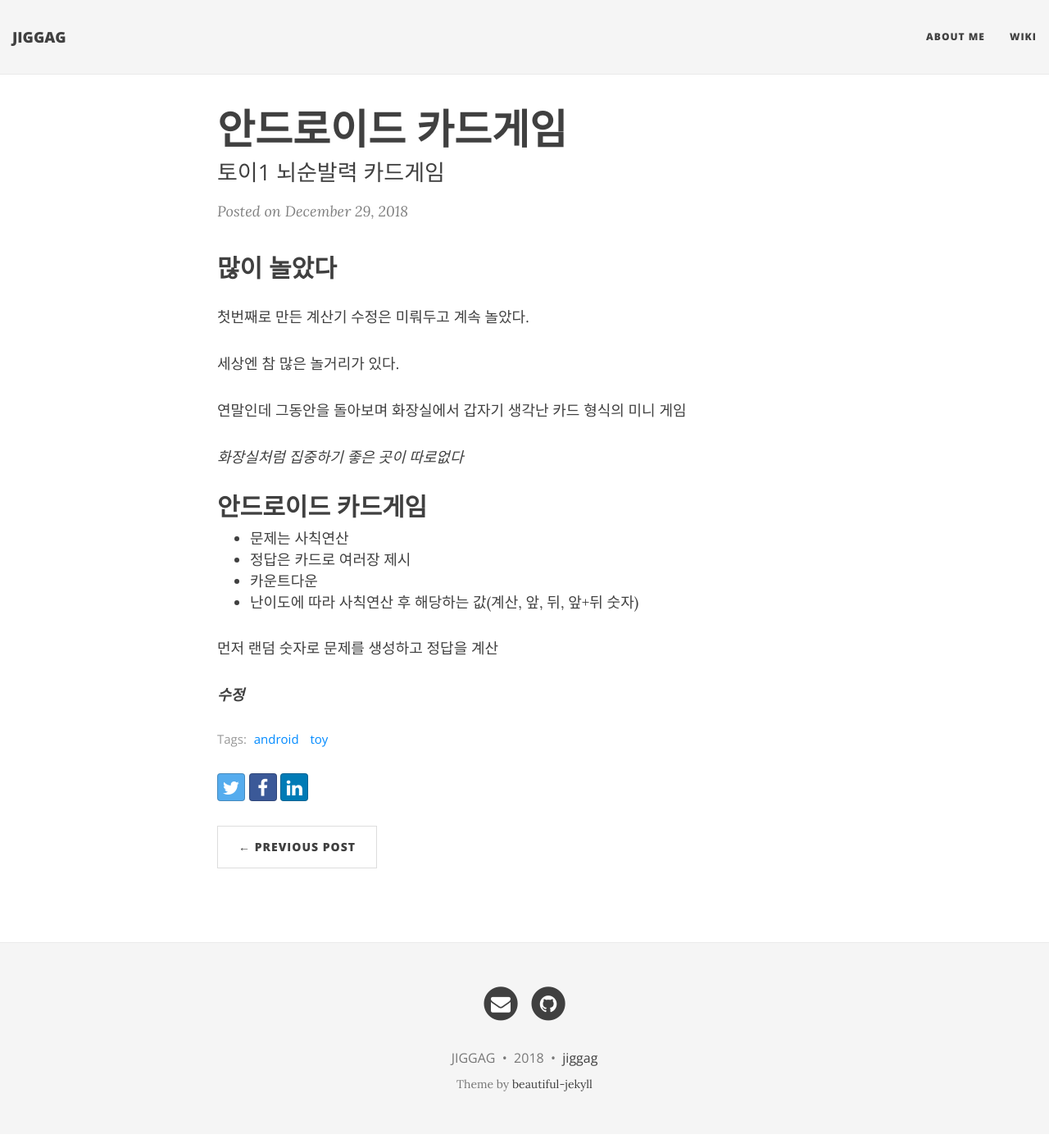
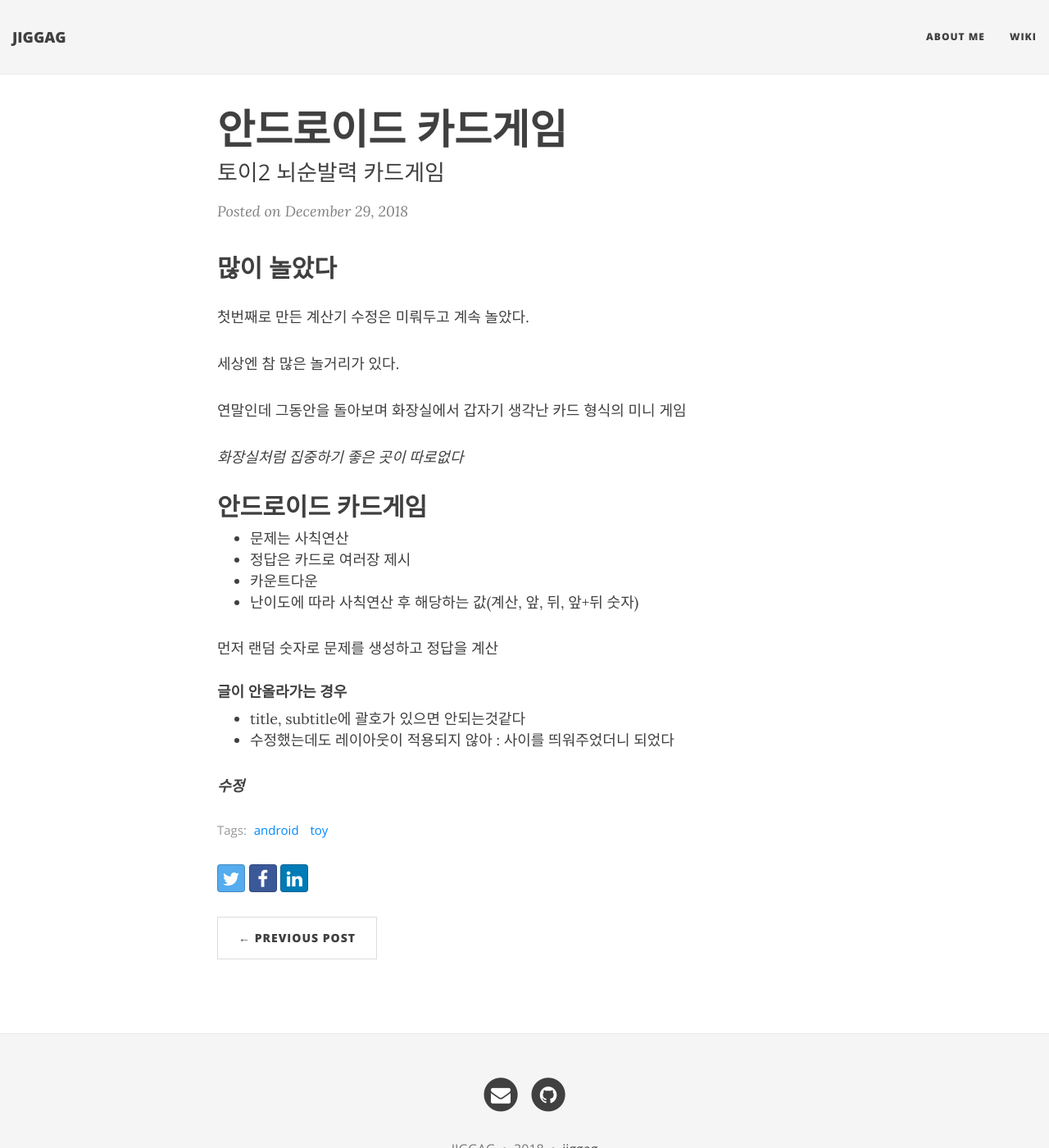
Before and after one commit to jiggag/jiggag.github.io, a Jekyll site: the page built from _posts/2018-12/2018-12-29-android-toy-brainquick-cardgame.md, in a window 1280 px wide and 1400 px high. Shown: the whole window at 82% size. Built offline with Jekyll 4.4.1, drawn with Linux system fonts in a browser that asks for light colours; nearby versions of some CDN libraries.

Commit message:
Update 2018-12-29-android-toy-brainquick-cardgame.md

```diff
--- a/_posts/2018-12/2018-12-29-android-toy-brainquick-cardgame.md
+++ b/_posts/2018-12/2018-12-29-android-toy-brainquick-cardgame.md
@@ -2,7 +2,7 @@
 layout : post
 published : true
 title : 안드로이드 카드게임
-subtitle : 토이1 뇌순발력 카드게임
+subtitle : 토이2 뇌순발력 카드게임
 tags : [android,toy]
 ---
 
@@ -25,4 +25,9 @@ tags : [android,toy]
 
 먼저 랜덤 숫자로 문제를 생성하고 정답을 계산
 
+
+#### 글이 안올라가는 경우
+- title, subtitle에 괄호가 있으면 안되는것같다
+- 수정했는데도 레이아웃이 적용되지 않아 : 사이를 띄워주었더니 되었다
+
 ***수정***
```
